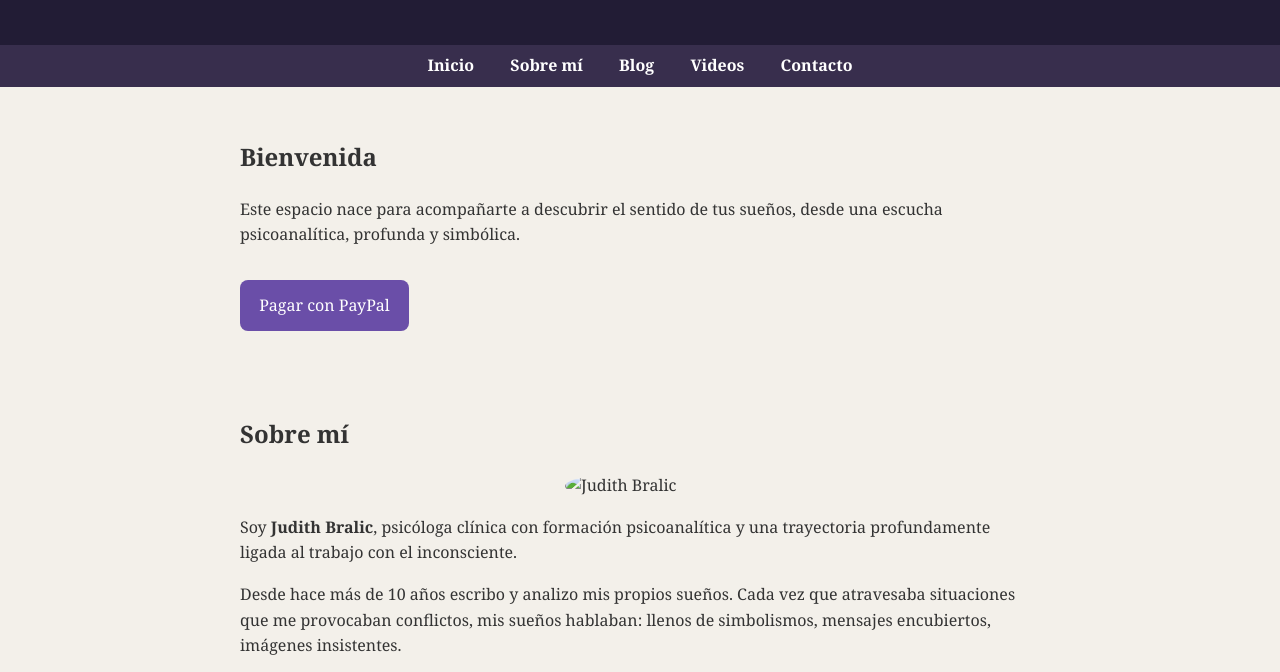
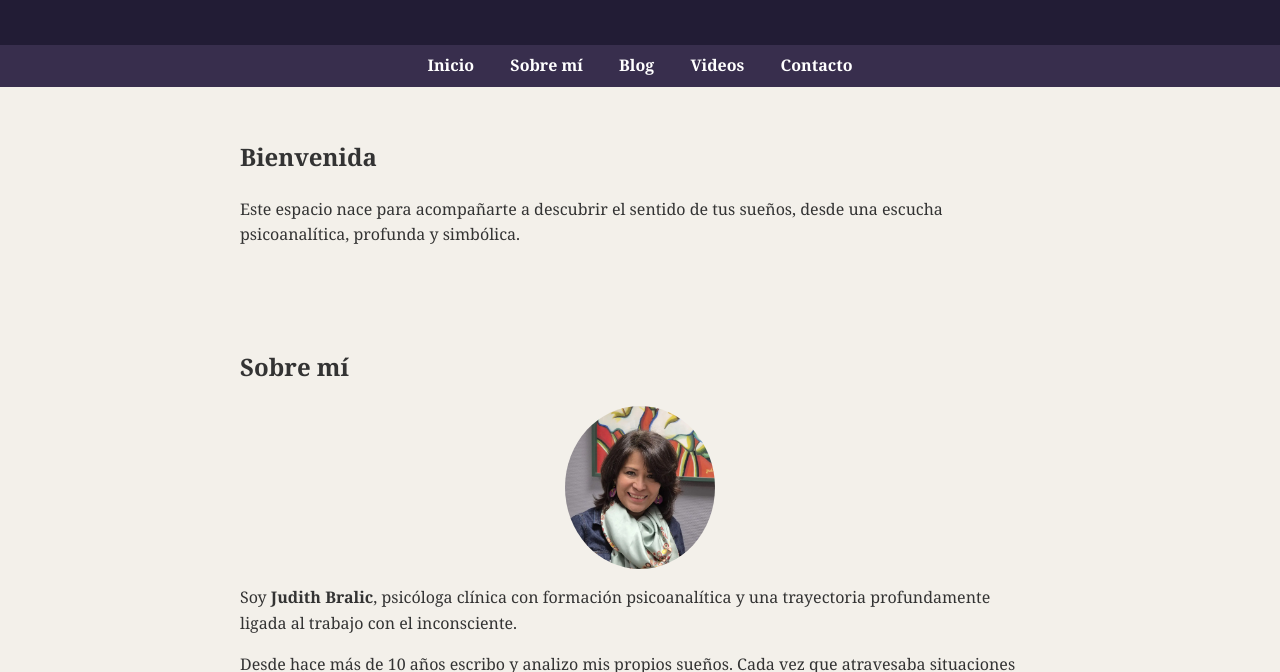
Before and after one commit to JudithBralic/suenos-que-revelan, a plain HTML site: page index.html in a window 1280 px wide. Shown: the part 133-805 px from the top of the page. Drawn offline with Linux system fonts and the light colour scheme.

Commit message:
Update index.html

```diff
--- a/index.html
+++ b/index.html
@@ -96,12 +96,11 @@
   <section id="inicio">
     <h2>Bienvenida</h2>
     <p>Este espacio nace para acompañarte a descubrir el sentido de tus sueños, desde una escucha psicoanalítica, profunda y simbólica.</p>
-    <a href="https://paypal.me/JudithMadrid" class="button" target="_blank">Pagar con PayPal</a>
   </section>
 
   <section id="sobre-mi">
     <h2>Sobre mí</h2>
-    <img src="judith.jpg" alt="Judith Bralic" />
+    <img src="MainPhoto.jpeg" alt="Judith Bralic" />
     <p>Soy <strong>Judith Bralic</strong>, psicóloga clínica con formación psicoanalítica y una trayectoria profundamente ligada al trabajo con el inconsciente.</p>
     <p>Desde hace más de 10 años escribo y analizo mis propios sueños. Cada vez que atravesaba situaciones que me provocaban conflictos, mis sueños hablaban: llenos de simbolismos, mensajes encubiertos, imágenes insistentes.</p>
     <p>Gracias a mi análisis personal y al trabajo con mi psicoanalista —esa otra mirada que sabe dónde tocar para detonar un insight— aprendí a escuchar con atención lo que el inconsciente quiere decirnos.</p>
@@ -141,6 +140,7 @@
     </form>
     <p>O escríbeme por correo: <a href="mailto:analisis.onirico.online@gmail.com">analisis.onirico.online@gmail.com</a></p>
     <a class="button" href="#" onclick="alert('Pronto podrás escribirme directamente por WhatsApp.'); return false;">WhatsApp (próximamente)</a>
+    <a href="https://paypal.me/JudithMadrid" class="button" target="_blank">Pagar con PayPal</a>
   </section>
 
   <footer>
```
